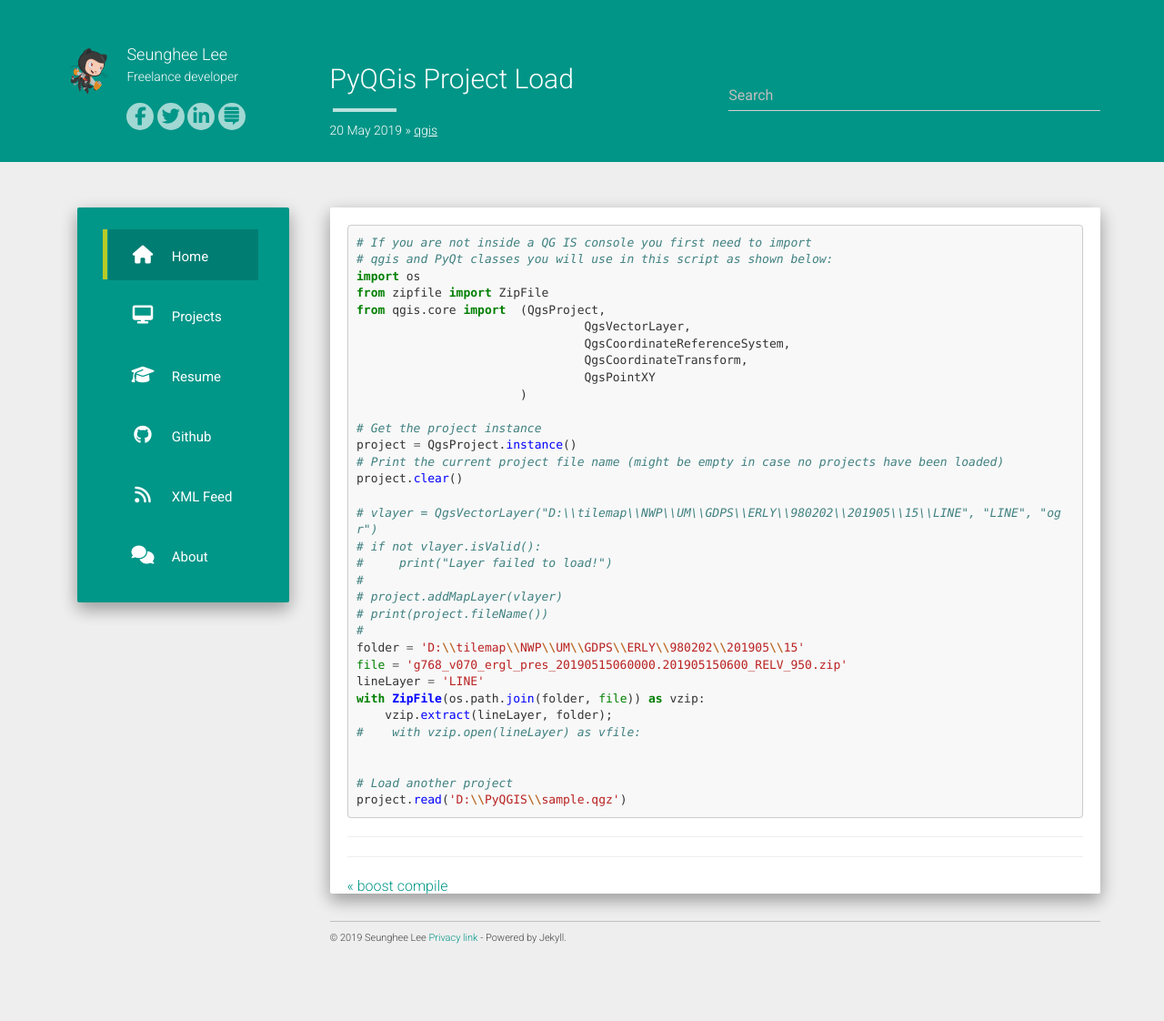
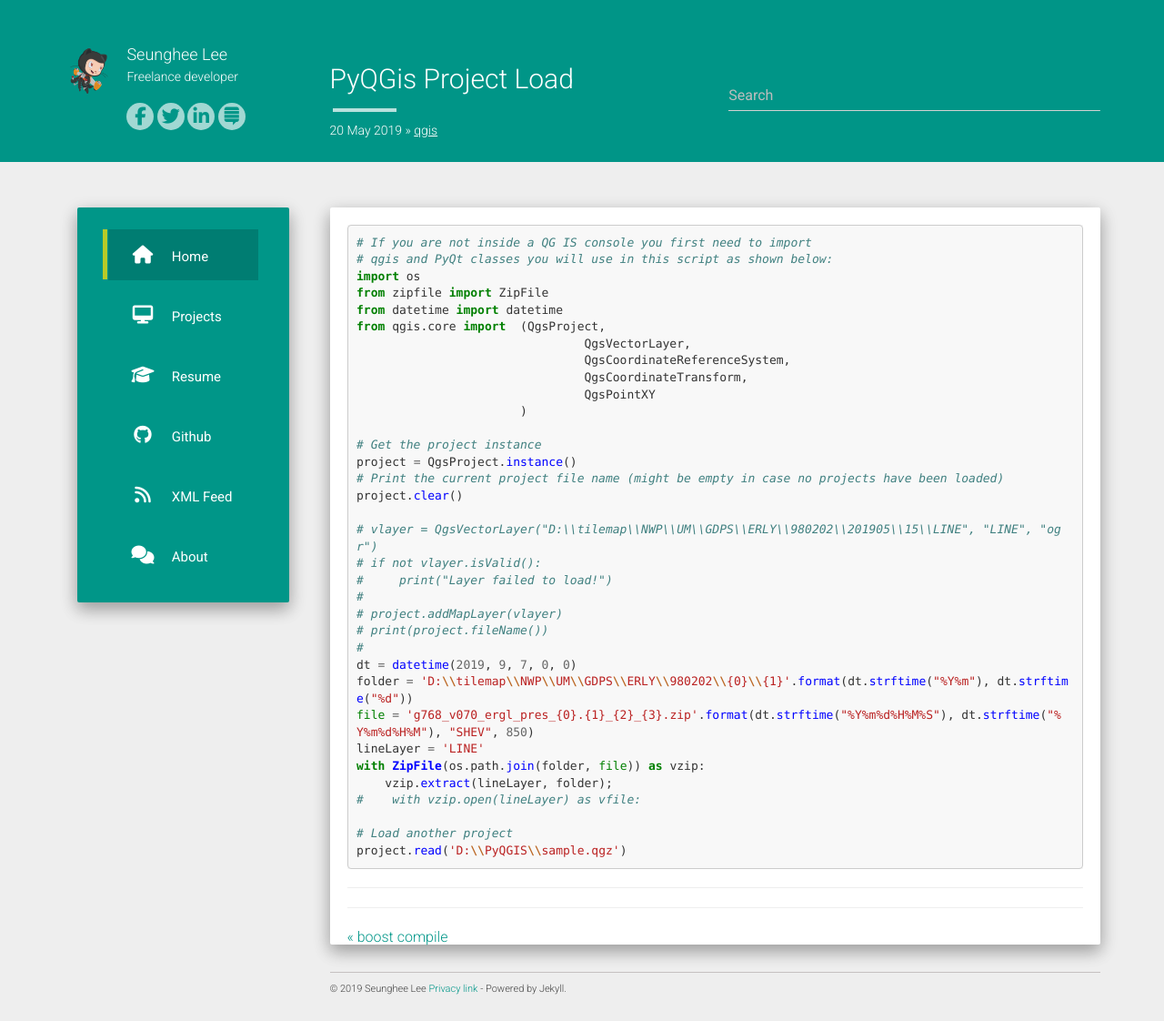
Before and after one commit to onmanoff/onmanoff.github.io, a Jekyll site: the page built from _posts/2019-09-17-PyQGis_project.md, in a window 1280 px wide. Shown: the whole page at 91% size. Built offline with Jekyll 4.4.1, drawn with Linux system fonts in a browser that asks for light colours; nearby versions of some CDN libraries; before the commit the page ends 1066 px from its top, so only the background shows below that.

Commit message:
Update 2019-09-17-PyQGis_project.md

````diff
--- a/_posts/2019-09-17-PyQGis_project.md
+++ b/_posts/2019-09-17-PyQGis_project.md
@@ -9,6 +9,7 @@ categories: qgis
 # qgis and PyQt classes you will use in this script as shown below:
 import os
 from zipfile import ZipFile
+from datetime import datetime
 from qgis.core import  (QgsProject,
                                 QgsVectorLayer,
                                 QgsCoordinateReferenceSystem,
@@ -28,14 +29,14 @@ project.clear()
 # project.addMapLayer(vlayer)
 # print(project.fileName())
 #
-folder = 'D:\\tilemap\\NWP\\UM\\GDPS\\ERLY\\980202\\201905\\15'
-file = 'g768_v070_ergl_pres_20190515060000.201905150600_RELV_950.zip'
+dt = datetime(2019, 9, 7, 0, 0)
+folder = 'D:\\tilemap\\NWP\\UM\\GDPS\\ERLY\\980202\\{0}\\{1}'.format(dt.strftime("%Y%m"), dt.strftime("%d"))
+file = 'g768_v070_ergl_pres_{0}.{1}_{2}_{3}.zip'.format(dt.strftime("%Y%m%d%H%M%S"), dt.strftime("%Y%m%d%H%M"), "SHEV", 850)
 lineLayer = 'LINE'
 with ZipFile(os.path.join(folder, file)) as vzip:
     vzip.extract(lineLayer, folder);
 #    with vzip.open(lineLayer) as vfile:
 
-
 # Load another project
 project.read('D:\\PyQGIS\\sample.qgz')
 ```
````
